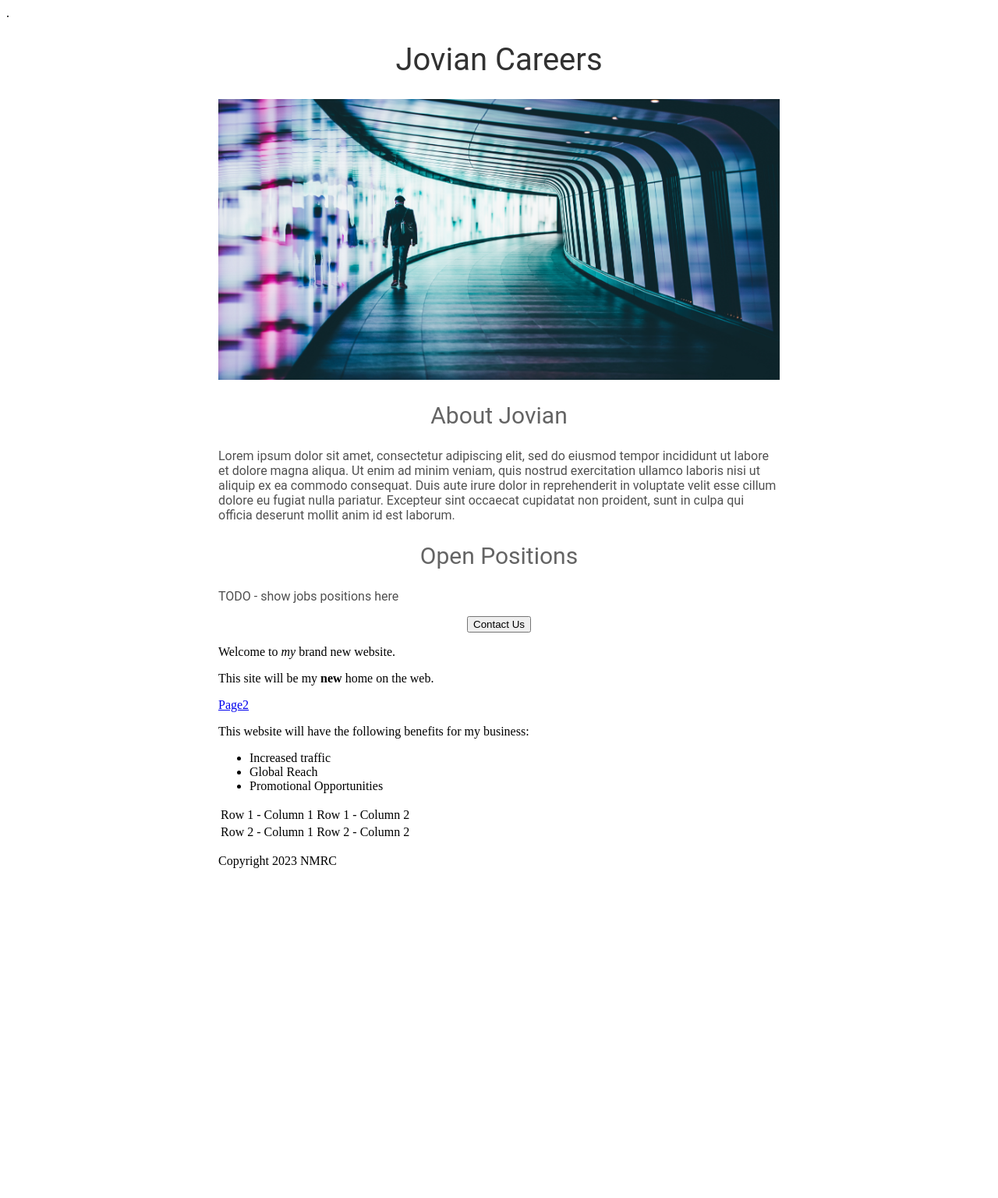
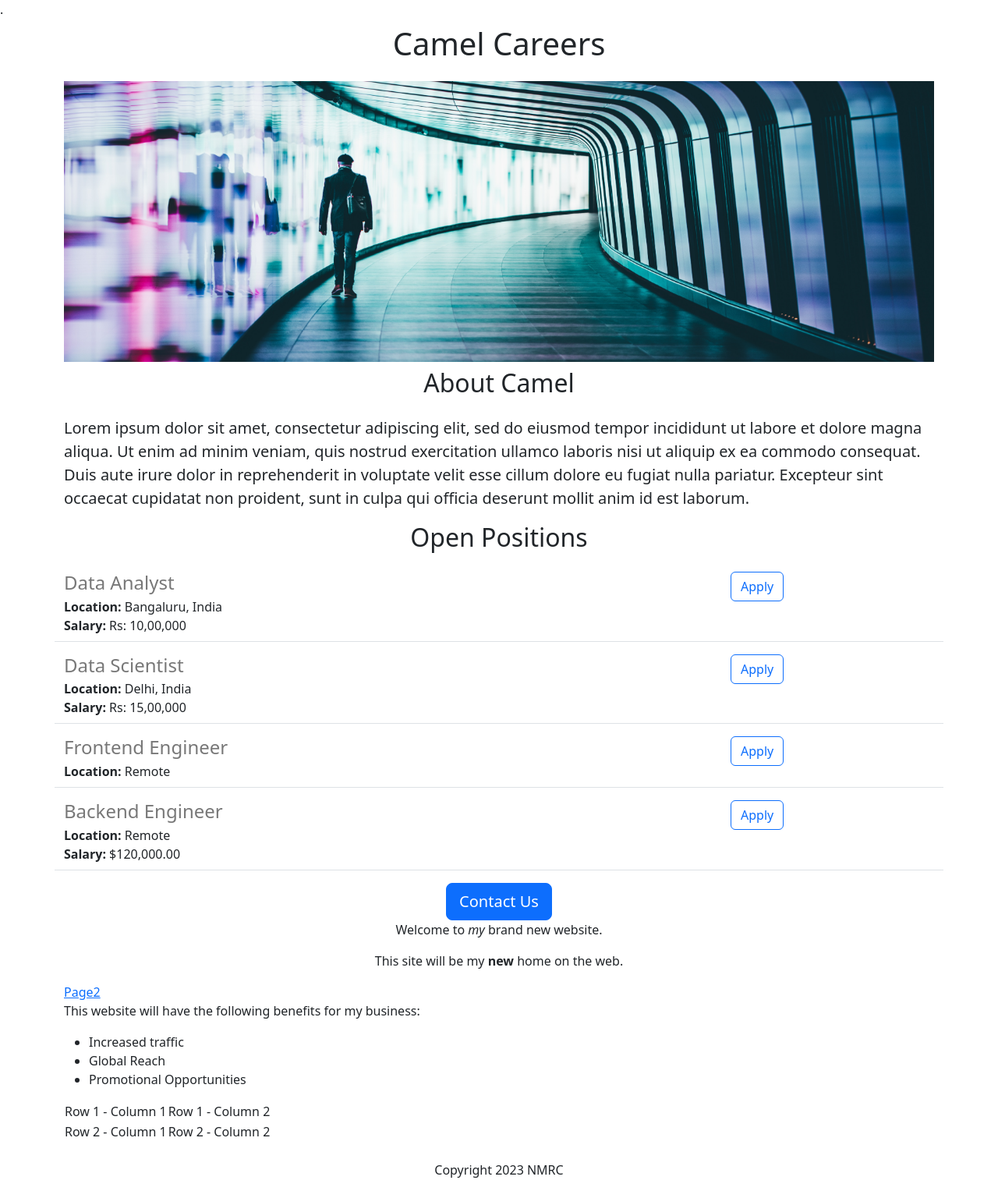
Before and after one commit to NeilMRC/jovians-career-website-v2, a Flask app: page / in a window 1280 px wide. Shown: the whole page at 78% size. Before the commit the page ends 1113 px from the top, so only its background shows below. Run offline with Flask 2, Linux system fonts and the light colour scheme.

Commit message:
Added dynamic data and API  route

```diff
--- a/app.py
+++ b/app.py
@@ -1,12 +1,45 @@
 # This is the first file of the project 17/02/2023
-from flask import Flask, render_template
+from flask import Flask, render_template,jsonify
 
 app = Flask(__name__)
-print("from the app.")
+Company="Camel"
+JOBS=[
+  {
+    'id':1,
+    'title':'Data Analyst',
+    'location': 'Bangaluru, India',
+    'salary': 'Rs: 10,00,000'
+  },
+  {
+    'id':2,
+    'title':'Data Scientist',
+    'location': 'Delhi, India',
+    'salary': 'Rs: 15,00,000'
+  },
+  {
+    'id':3,
+    'title':'Frontend Engineer',
+    'location': 'Remote',
+    #'salary': 'Rs: 12,00,000'
+  },
+  {
+    'id':4,
+    'title':'Backend Engineer',
+    'location': 'Remote',
+    'salary': '$120,000.00'
+  },
+
+]
+
+
+
 @app.route("/")
 def hello_world():
-  return render_template("home.html")
-
+  return render_template("home.html",
+                        jobs=JOBS, company_name=Company)
+@app.route("/api/jobs")
+def list_jobs():
+  return jsonify(JOBS)
 
 if __name__=="__main__":
   app.run(host='0.0.0.0',debug=True)
--- a/templates/home.html
+++ b/templates/home.html
@@ -2,52 +2,39 @@
 <html>
 <head>
 <title>Jovian Career Website</title>
-  <style>
-    h1 {
-      font-size: 40px;
-      font-family: Roboto;
-      font-weight: normal;
-      text-align: center;
-      color: rgb(50,50,50);
-    }
-    #banner {
-      width: 100%;
-      height: 360px;
-      object-fit: cover;
-    }
-    h2 {
-      font-size: 30px;
-      font-family: Roboto;
-      font-weight: normal;
-      text-align: center;
-      color: rgb(100,100,100);
-    }
-    .bodytext {
-      font-family: Roboto;
-      color: rgb(80, 80, 80);
-    }
-    #container {
-      max-width: 720px;
-      margin: 0 auto 0 auto;
-    }
-  </style>
+
 <meta charset="UTF-8">
+<meta name="viewport" content="width=device-width, initial-scale=1">
 <meta name="description" content="This field contains information about your page. It is usually around two sentences long.">.
 <meta name="author" content="NMRC">
+<link href="https://cdn.jsdelivr.net/npm/bootstrap@5.3.0-alpha1/dist/css/bootstrap.min.css" rel="stylesheet" integrity="sha384-GLhlTQ8iRABdZLl6O3oVMWSktQOp6b7In1Zl3/Jr59b6EGGoI1aFkw7cmDA6j6gD" crossorigin="anonymous">
+<style>
+  #banner {
+    height: 360px;
+    width: 100%;
+    object-fit: cover;
+  }
+</style>
 </head>
 <body>
-<div id="container">
-<h1>Jovian Careers</h1>
-<img id="banner" src="https://jovian-career-website.nmrc.repl.co/static/graeme-worsfold-324nknuhxDg-unsplash.jpg" alt="Jovian career">
-<h2>About Jovian</h2>
-<p class="bodytext">Lorem ipsum dolor sit amet, consectetur adipiscing elit, sed do eiusmod tempor incididunt ut labore et dolore magna aliqua. Ut enim ad minim veniam, quis nostrud exercitation ullamco laboris nisi ut aliquip ex ea commodo consequat. Duis aute irure dolor in reprehenderit in voluptate velit esse cillum dolore eu fugiat nulla pariatur. Excepteur sint occaecat cupidatat non proident, sunt in culpa qui officia deserunt mollit anim id est laborum.</p>
-<h2>Open Positions</h2>
-<p class="bodytext">TODO - show jobs positions here </p>
-<div style="text-align:center">
-<button>Contact Us</button>
+<div  class="container">
+<h1 class="text-center mt-2 mb-4"> {{company_name}} Careers</h1>
+<img id=banner src="https://jovian-career-website.nmrc.repl.co/static/graeme-worsfold-324nknuhxDg-unsplash.jpg" class="img-fluid" alt="Jovian career">
+<h2 class="text-center mt-2 mb-4">About {{company_name}}</h2>
+<p class="lead">Lorem ipsum dolor sit amet, consectetur adipiscing elit, sed do eiusmod tempor incididunt ut labore et dolore magna aliqua. Ut enim ad minim veniam, quis nostrud exercitation ullamco laboris nisi ut aliquip ex ea commodo consequat. Duis aute irure dolor in reprehenderit in voluptate velit esse cillum dolore eu fugiat nulla pariatur. Excepteur sint occaecat cupidatat non proident, sunt in culpa qui officia deserunt mollit anim id est laborum.</p>
+<h2 class="text-center mt-2 mb-4">Open Positions</h2>
+<div >
+
+{% for job in jobs %}
+  {% include 'jobitem.html' %}
+{% endfor %}
 </div>
+<div class="text-center">
+<button class="btn btn-primary btn-lg">Contact Us</button>
+
   <p>Welcome to <em>my</em> brand new website.</p>
 <p>This site will be my <strong>new</strong> home on the web.</p>
+</div>
 <a href="/page2.html">Page2</a>
 
 <p>This website will have the following benefits for my business:</p>
@@ -66,7 +53,7 @@
 <td>Row 2 - Column 2</td>
 </tr>
 </table>
-<p>Copyright 2023 NMRC</p>
+<p class="text-center mt-4 mb-4">Copyright 2023 NMRC</p>
 </div>
 </body>
 </html>
--- /dev/null
+++ b/templates/jobitem.html
@@ -0,0 +1,15 @@
+<div class='border-bottom row' style="margin-bottom:16px; padding-bottom:8px;">
+<div class="col-9">
+<h4 style="color:rgb(120,120,120); margin-bottom:4px;">
+      {{job['title']}}
+</h4>
+<div><b>Location:</b> {{job['location']}}</div>
+{% if 'salary' in job %}
+<div><b>Salary:</b> {{job['salary']}}</div>
+{% endif %}
+</div>
+<div class="col-3">
+<button type="button" class="btn btn-outline-primary">Apply</button>
+</div>
+
+</div>
```
Also changed, not shown: templates/home (old).html (added, +72 -0 lines).
